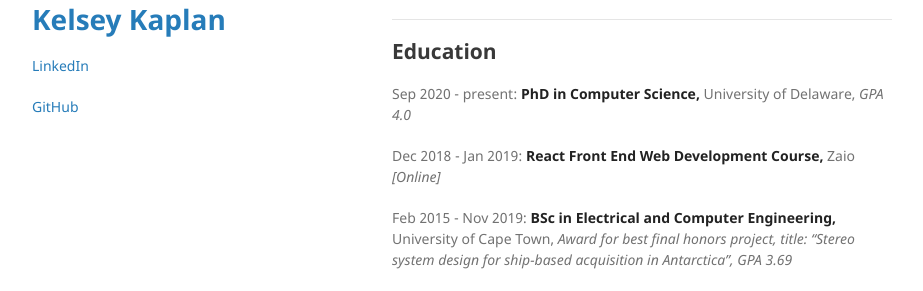
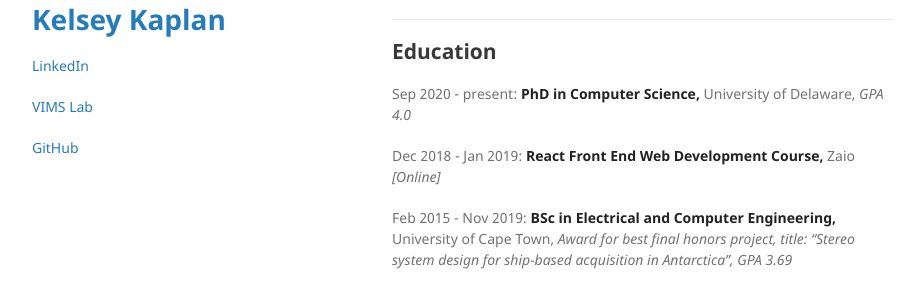
Before and after one commit to kelseykap/kelseykap.github.io, a Jekyll site: the page built from index.md, in a window 1280 px wide. Shown: the part 296-587 px from the top of the page, without its empty margins (178-1101 px from the left). Built offline with Jekyll 4.4.1, drawn with Linux system fonts in a browser that asks for light colours; our own code applies the rules of GitHub Pages for plain Markdown files.

Commit message:
Update default.html

```diff
--- a/_layouts/default.html
+++ b/_layouts/default.html
@@ -31,6 +31,7 @@
 
         {% if site.github.is_user_page %}
         <p class="view"><a href="https://www.linkedin.com/in/kelsey-kaplan-65b6a81b8/">LinkedIn</a></p>
+        <p class="view"><a href="http://vims.cis.udel.edu/">VIMS Lab</a></p>
         <p class="view"><a href="{{ site.github.owner_url }}">GitHub</a></p>
         {% endif %}
 
```
